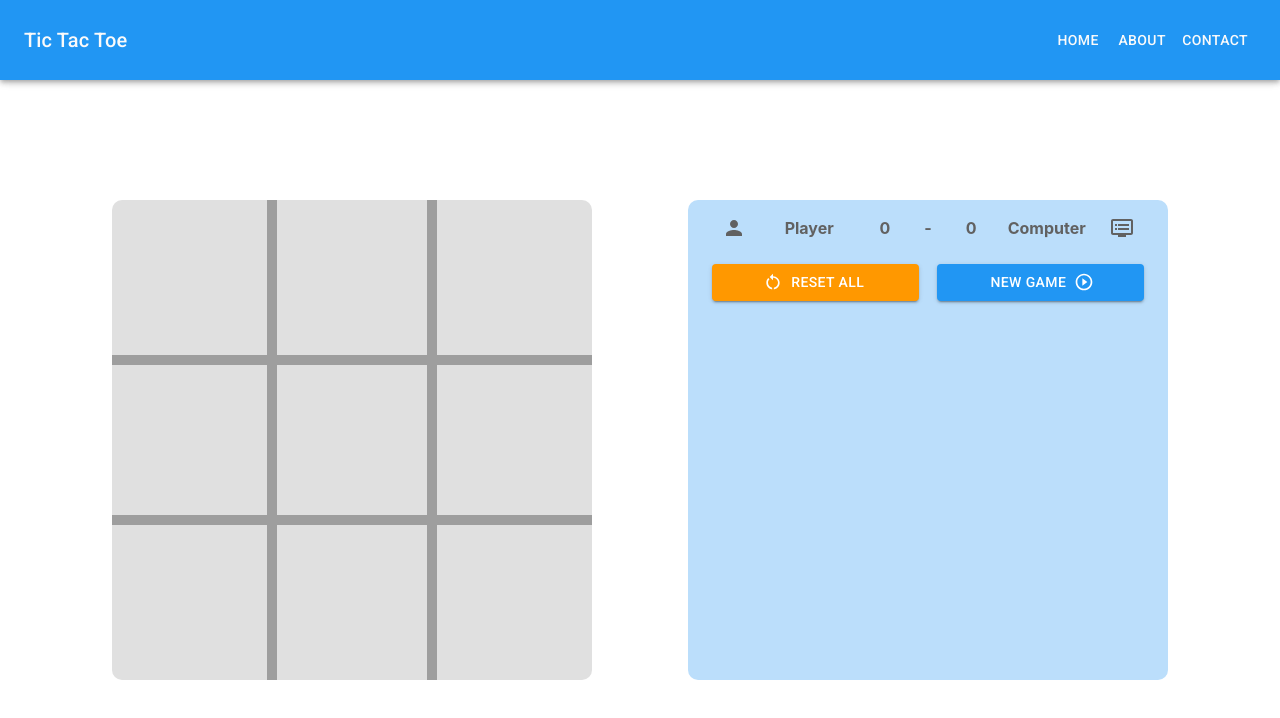
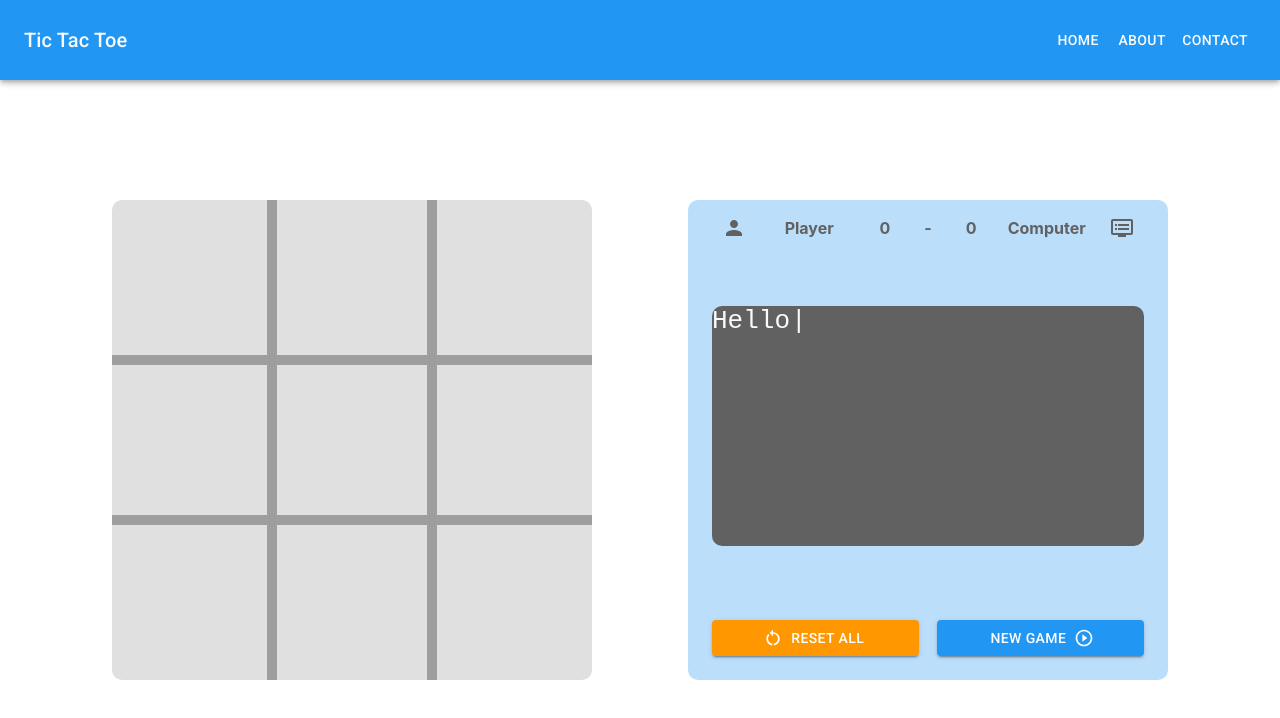
Before and after one commit to dah06a/tic-tac-toe, a React (Create React App) app: page / in a window 1280 px wide. Shown: the top 718 px of the page. Built offline with nearby package versions, Linux system fonts and the light colour scheme.

Commit message:
Added 3rd party type interface for computer

```diff
--- a/package.json
+++ b/package.json
@@ -21,6 +21,7 @@
     "react-redux": "^8.1.2",
     "react-scripts": "5.0.1",
     "typescript": "^4.9.5",
+    "typewriter-effect": "^2.21.0",
     "web-vitals": "^2.1.4"
   },
   "scripts": {
--- a/src/features/game/GamePanel.tsx
+++ b/src/features/game/GamePanel.tsx
@@ -1,4 +1,5 @@
 import GameScore from './GameScore';
+import GameTerminal from './GameTerminal';
 import GameButtons from './GameButtons';
 import { mainTheme } from '../../themes/mainTheme';
 
@@ -6,6 +7,9 @@ import Container from '@mui/material/Container';
 
 const styles = {
     container: {
+        display: 'flex',
+        flexDirection: 'column',
+        justifyContent: 'space-between',
 		width: { xs: '90vmin', sm: '40vmin', md: '60vmin' },
 		height: { xs: '50vmin', sm: '60vmin' },
         backgroundColor: mainTheme.palette.primary.light,
@@ -18,6 +22,7 @@ export default function GamePanel() {
     return (
         <Container sx={styles.container}>
             <GameScore />
+            <GameTerminal />
             <GameButtons />
         </Container>
     );
--- /dev/null
+++ b/src/features/game/GameTerminal.tsx
@@ -0,0 +1,39 @@
+import Box from '@mui/material/Box'
+import Typewriter from 'typewriter-effect';
+import { mainTheme } from '../../themes/mainTheme';
+
+export default function GameTerminal() {
+
+	const styles = {
+		terminal: {
+			display: 'flex',
+			width: '100%',
+			height: { xs: '25vmin', sm: '30vmin' },
+			mx: 'auto',
+			backgroundColor: mainTheme.palette.grey[700],
+			color: mainTheme.palette.grey[50],
+			fontSize: { xs: '1em', sm: '1.5em', md: '2em' },
+			fontFamily: 'monospace',
+			borderRadius: '10px',
+		}
+	}
+
+  return (
+		<Box sx={styles.terminal}>
+			<Typewriter
+				onInit={(typewriter) => {
+						typewriter.typeString('Hello World!')
+						.callFunction(() => {
+								console.log('String typed out!');
+						})
+						.pauseFor(2500)
+						.deleteAll()
+						.callFunction(() => {
+								console.log('All strings were deleted');
+						})
+						.start();
+				}}
+			/>
+		</Box>
+	);
+}
```
Also changed, not shown: src/utils/computerResponses.ts (added, +13 -0 lines), 1 other file (tests, documents, lock files or other folders).
